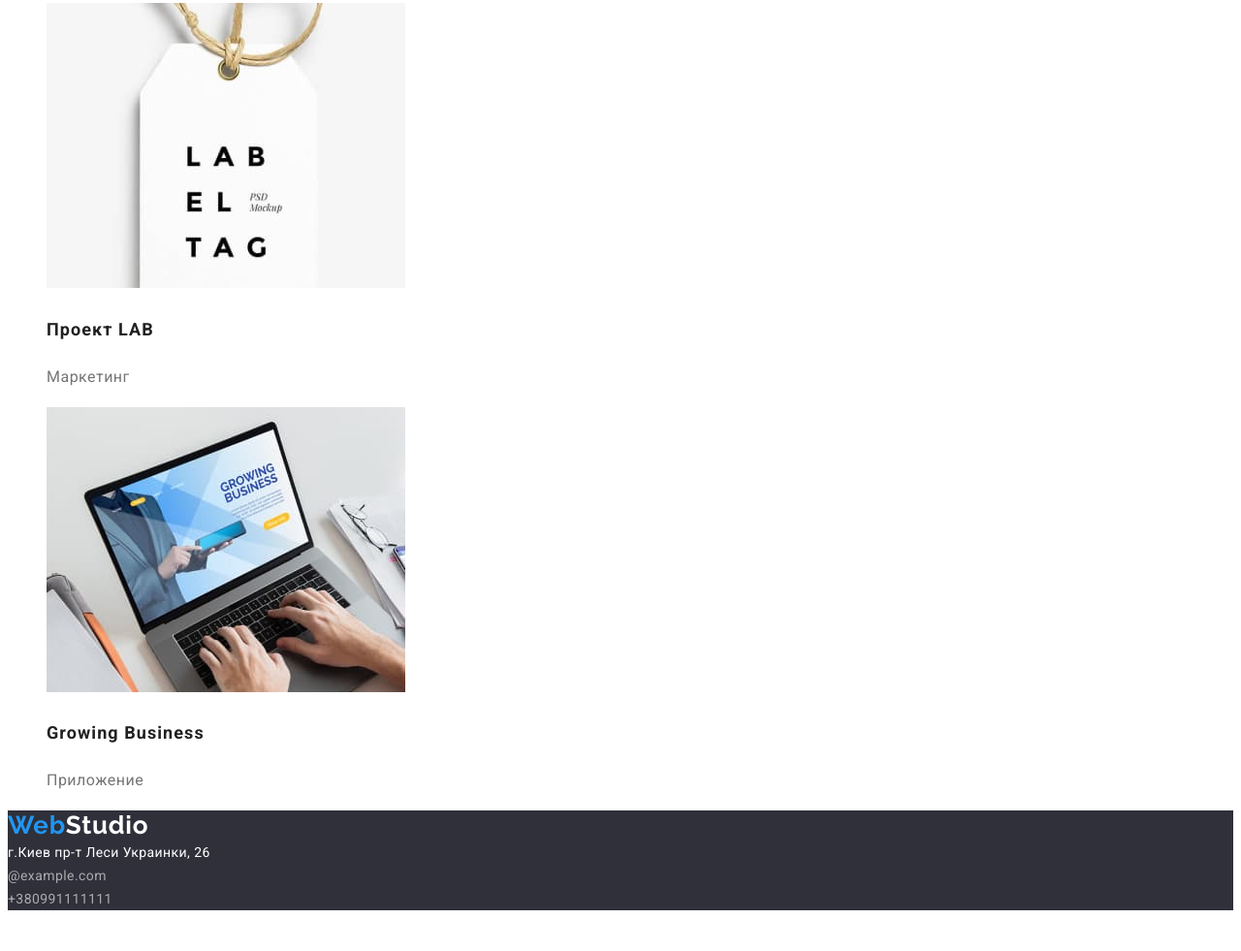
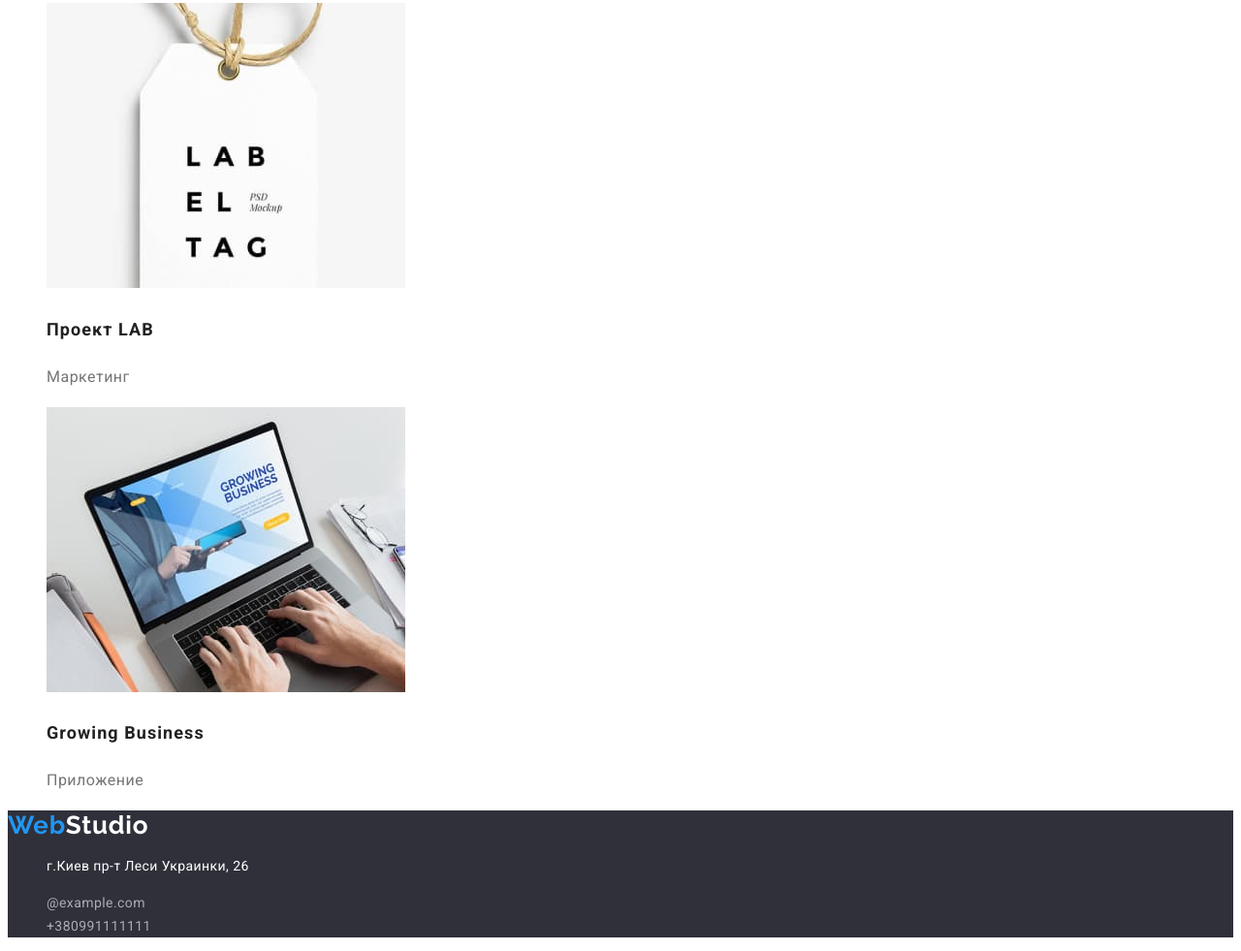
Before and after one commit to SerhiyDm/goit-markup-hw-02, a plain HTML site: page portfolio.html in a window 1280 px wide. Shown: the part 3254-4235 px from the top of the page at 97% size. Before the commit the page ends 4201 px from the top, so only its background shows below. Drawn offline with Linux system fonts and the light colour scheme.

Commit message:
додав cхов. загол. + список контактів

```diff
--- a/portfolio.html
+++ b/portfolio.html
@@ -30,6 +30,7 @@
 </header>
     <main>
         <section>
+            <h2 hidden>Проекты</h2>
         <ul class="list">
             <li>
                 <button type="button" class="filter">Все</button>
@@ -115,11 +116,13 @@
     </main>
         <footer class="bottom-section">
             <a class="logo" href="/">Web<span class="white-logo">Studio</span></a>
-            <address class="text-address">
-                г.Киев пр-т Леси Украинки, 26 <br>
-                <span class="text-contacts"> @example.com </span><br>
-        <span class="text-contacts">+380991111111</span>
-            </address>
+            <ul class="list text-address">
+                <li>
+                    <p>г.Киев пр-т Леси Украинки, 26 </p>
+                </li>
+                <li class="text-contacts"> @example.com </li>
+                <li class="text-contacts">+380991111111</li>
+            </ul>
         </footer>
     </body>
 
```
